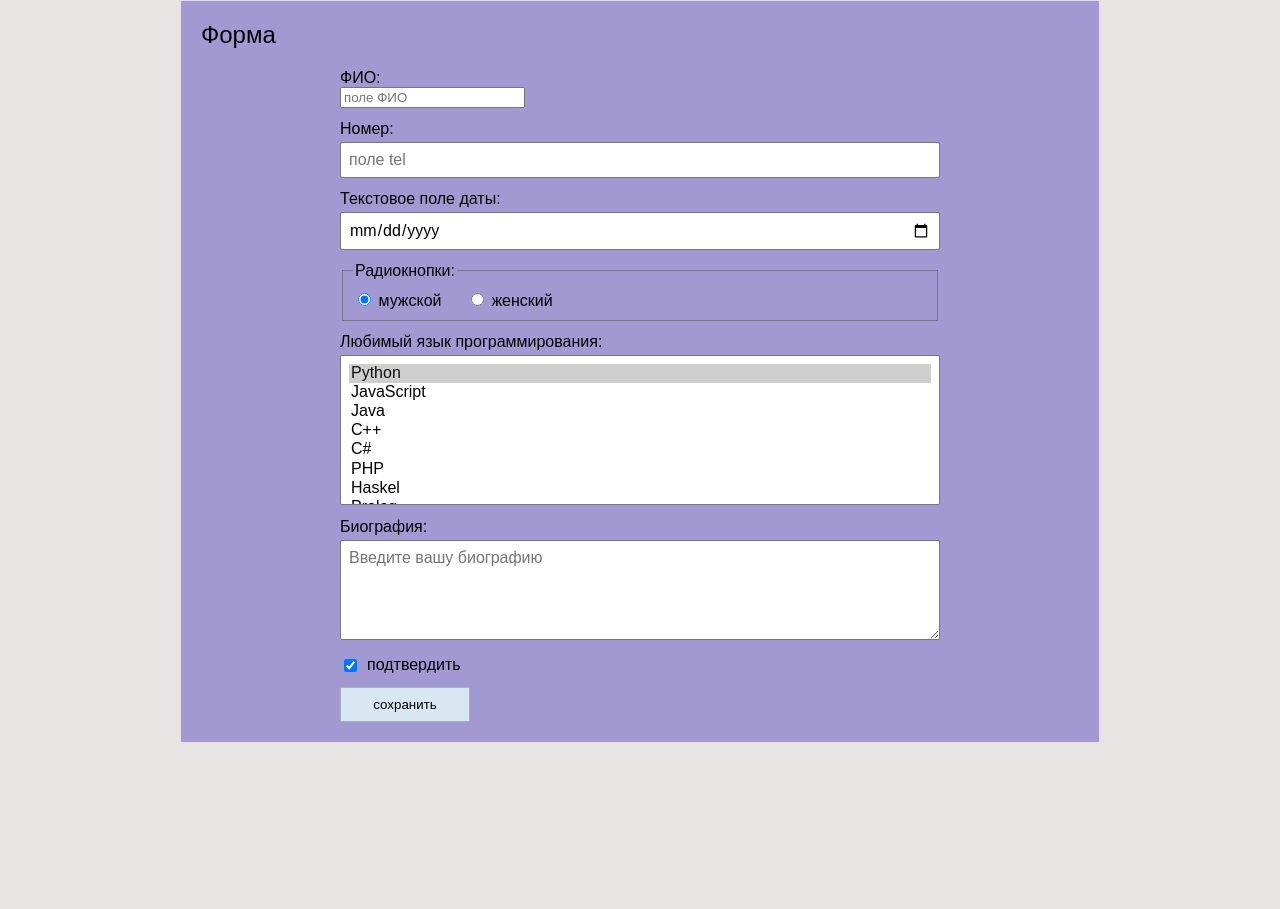
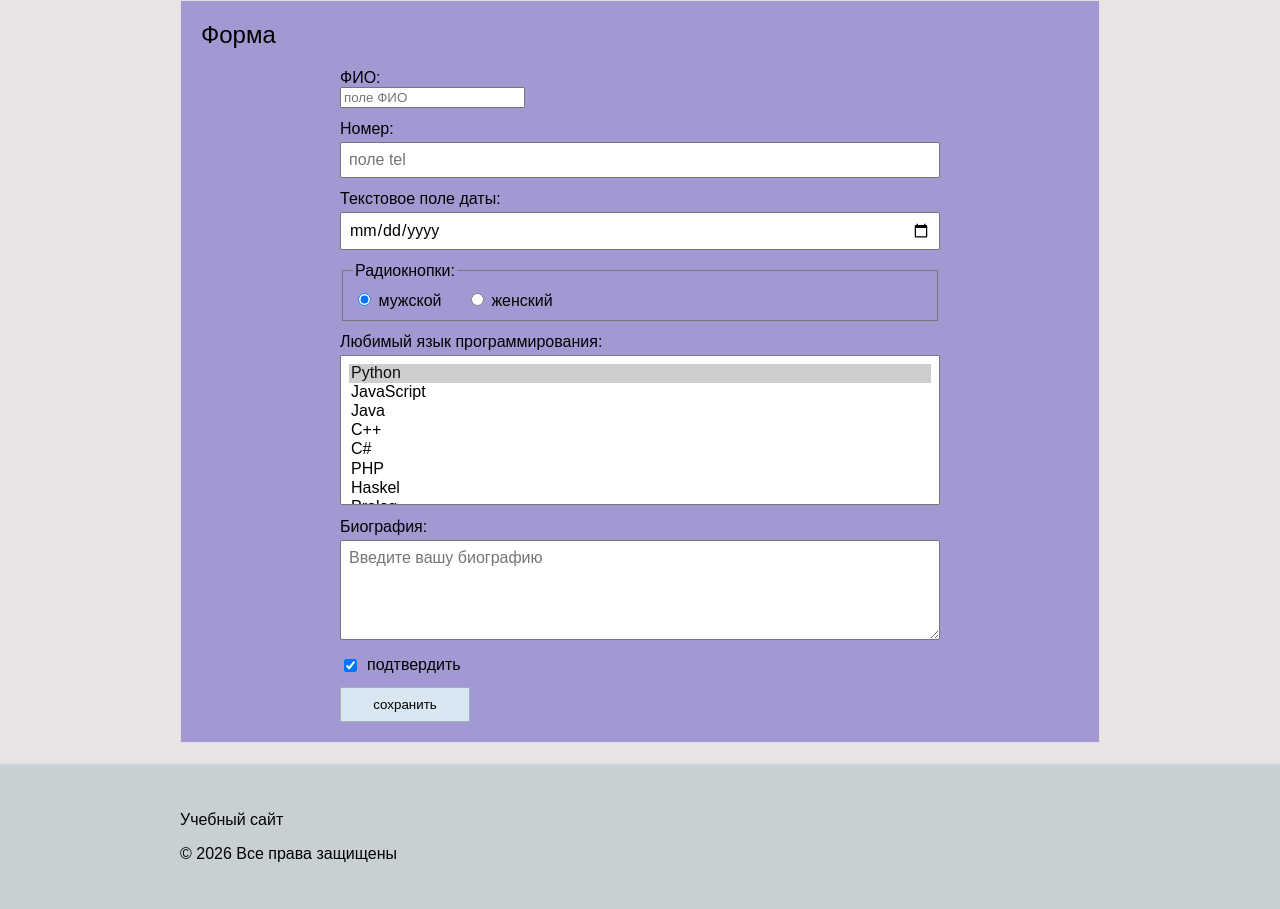
Before and after one commit to kanji0307f-cmyk/num2, a plain HTML site: page index.html in a window 1280 px wide. Shown: the part 1496-2405 px from the top of the page. Before the commit the page ends 2259 px from the top, so only its background shows below. Drawn offline with Linux system fonts and the light colour scheme.

Commit message:
Add footer with copyright and site information

```diff
--- a/index.html
+++ b/index.html
@@ -344,5 +344,11 @@
     </section>
 
 </main>
+    <footer>
+    <div class="footer-inner">
+        <p>Учебный сайт</p>
+        <p>© 2026 Все права защищены</p>
+    </div>
+</footer>
 </body>
 </html>
```
